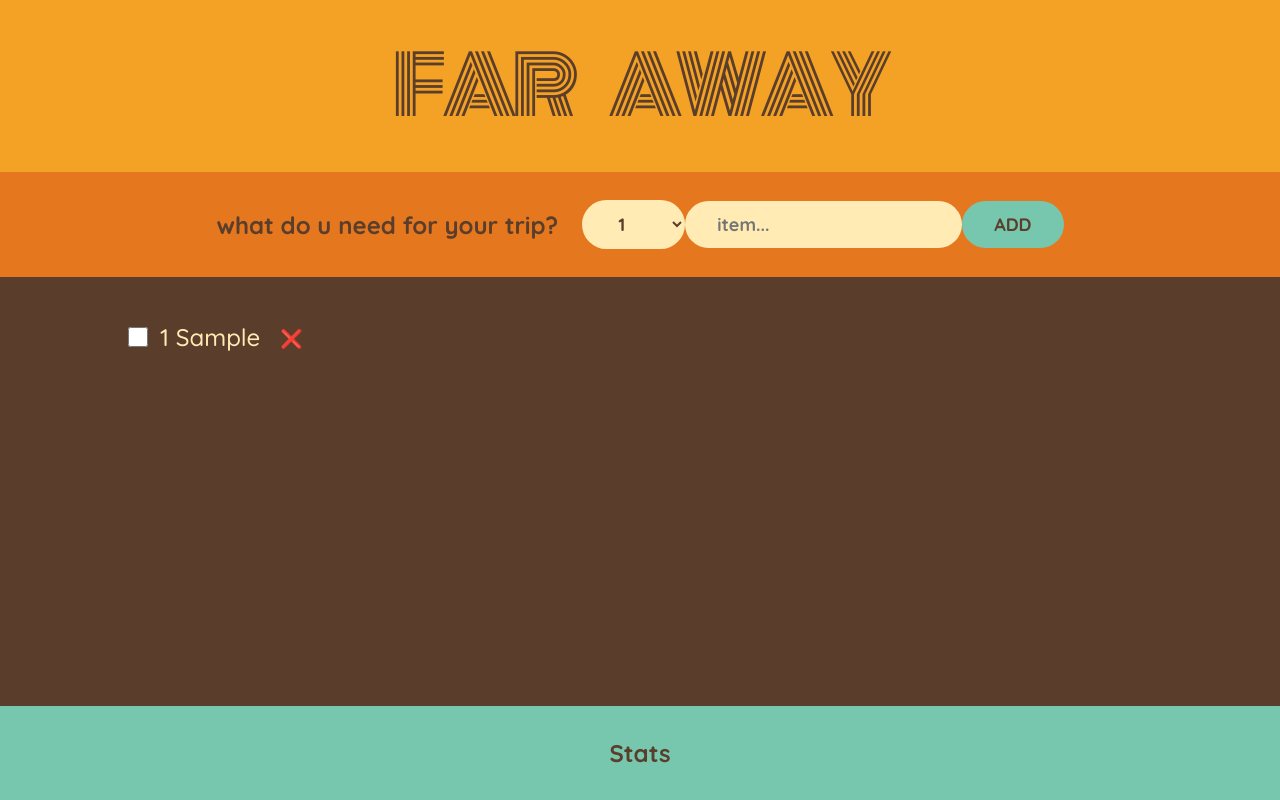
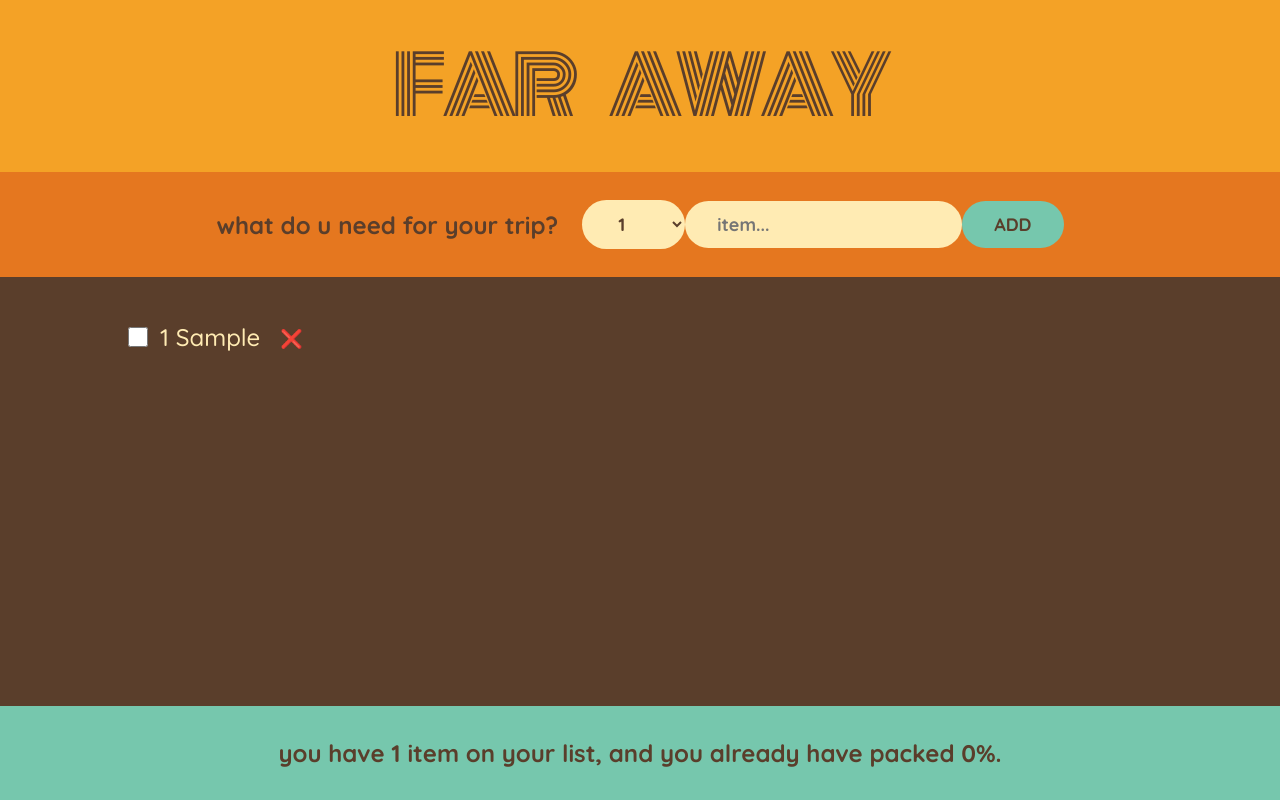
Before and after one commit to auriliu/farAway, a React (Create React App) app: page / in a window 1280 px wide. Both pictures are taken after typing "Sample" into the empty fields and a click on the button "ADD". Built offline with nearby package versions, Linux system fonts and the light colour scheme.

Commit message:
calc stats and conditional p's added

```diff
--- a/src/App.js
+++ b/src/App.js
@@ -30,7 +30,7 @@ function App() {
         onDeleteItem={deleteItem}
         onToggleItem={toggleItem}
       />
-      <Stats />
+      <Stats items={items} />
     </div>
   );
 }
@@ -120,10 +120,25 @@ function Item({ item, onDeleteItem, onToggleItem }) {
   );
 }
 
-function Stats() {
+function Stats({ items }) {
+  // an early return
+  if (!items.length)
+    return <p className="stats">start adding items to your list ✈</p>;
+
+  const numItems = items.length;
+  const numPacked = items.filter((item) => item.packed).length;
+  const percentage = Math.round((numPacked / numItems) * 100);
+
   return (
     <footer className="stats">
-      <p>Stats</p>
+      <p>
+        {percentage === 100
+          ? "everything's packed! 🌴"
+          : `you have ${numItems} ${
+              numItems === 1 ? "item" : "items"
+            } on your list, and you already have packed
+        ${percentage}%.`}
+      </p>
     </footer>
   );
 }
```
